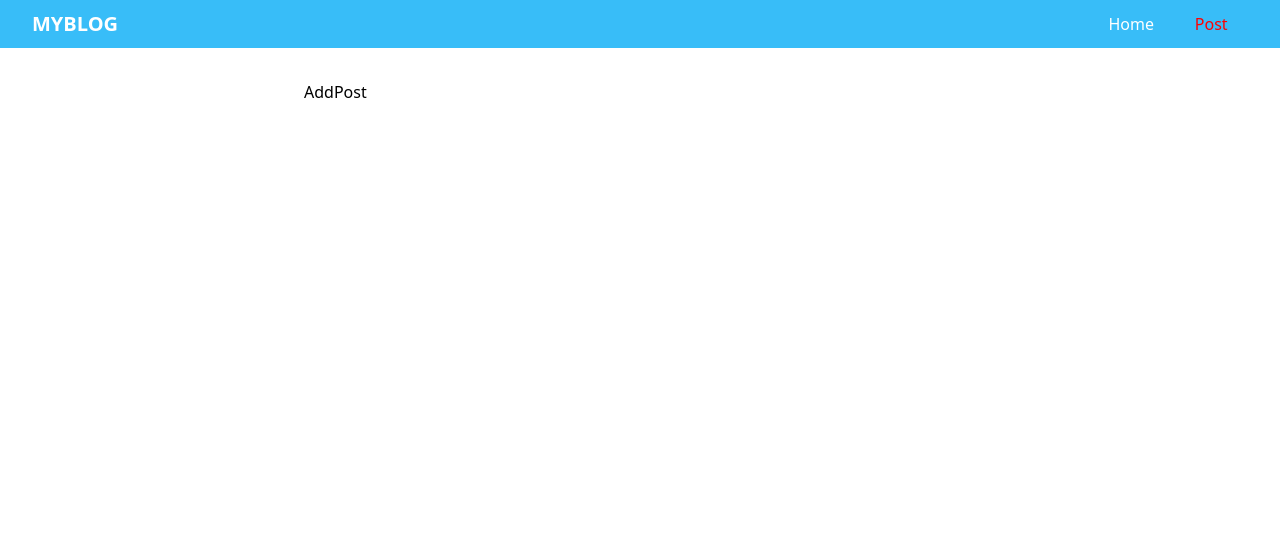
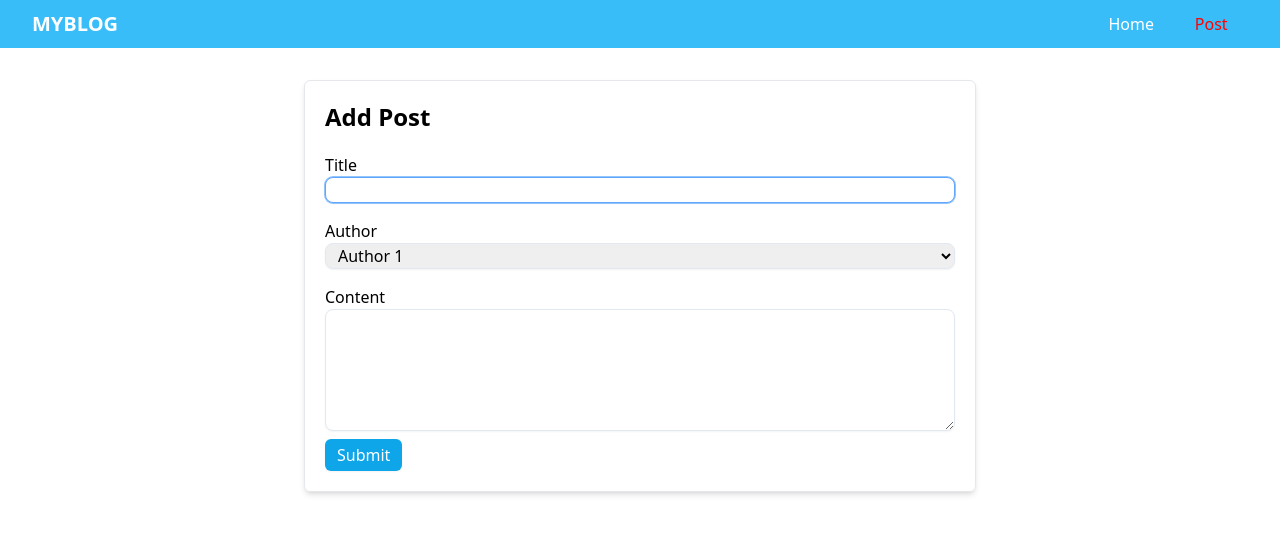
Before and after one commit to rhandyta/blogappreact-C, a React (Create React App) app: page /add-post in a window 1280 px wide. Shown: the top 534 px of the page. Built offline with nearby package versions, Linux system fonts and the light colour scheme.

Commit message:
create add form

```diff
--- a/src/app/post/AddPost.js
+++ b/src/app/post/AddPost.js
@@ -1,7 +1,40 @@
-import React from "react";
-
+import React, { useEffect, useRef } from "react";
+import Input from "../../components/Input";
+import Textarea from "../../components/Textarea";
 function AddPost() {
-    return <div>AddPost</div>;
+    const inputRef = useRef("");
+    useEffect(() => {
+        inputRef.current.focus();
+    }, []);
+    return (
+        <div className="border shadow-md rounded-md p-5">
+            <h1 className="font-semibold text-2xl mb-5">Add Post</h1>
+            <form>
+                <div className="flex flex-col mb-4">
+                    <label htmlFor="title">Title</label>
+                    <Input ref={inputRef} id="title" />
+                </div>
+                <div className="flex flex-col mb-4">
+                    <label htmlFor="author">Author</label>
+                    <select
+                        name=""
+                        id=""
+                        className="border border-slate-200 rounded-lg shadow-sm focus:outline-none focus:ring-1 focus:ring-blue-300 focus:border-blue-400 transition duration-300 px-2 text-md"
+                    >
+                        <option value="penulis1">Author 1</option>
+                        <option value="penulis1">Author 2</option>
+                    </select>
+                </div>
+                <div className="flex flex-col">
+                    <label htmlFor="content">Content</label>
+                    <Textarea id="content"></Textarea>
+                </div>
+                <button className="bg-sky-500 shadow-sm rounded-md active:bg-sky-600 py-1 px-3 text-white mt-2">
+                    Submit
+                </button>
+            </form>
+        </div>
+    );
 }
 
 export default AddPost;
--- /dev/null
+++ b/src/components/Input.js
@@ -0,0 +1,16 @@
+import React, { forwardRef } from "react";
+
+const Input = forwardRef(({ children, type = "text", ...props }, ref) => {
+    return (
+        <input
+            ref={ref}
+            {...props}
+            type={type}
+            className="border border-slate-200 rounded-lg shadow-sm w-full focus:outline-none focus:ring-1 focus:ring-blue-300 focus:border-blue-400 transition duration-300 px-2 text-md"
+        >
+            {children}
+        </input>
+    );
+});
+
+export default Input;
--- /dev/null
+++ b/src/components/Textarea.js
@@ -0,0 +1,15 @@
+import React from "react";
+
+const Textarea = ({ children, ...props }) => {
+    return (
+        <textarea
+            {...props}
+            rows="5"
+            className="border border-slate-200 rounded-lg shadow-sm focus:outline-none focus:ring-1 focus:ring-blue-300 focus:border-blue-400 transition duration-300 px-2 text-md"
+        >
+            {children}
+        </textarea>
+    );
+};
+
+export default Textarea;
```
